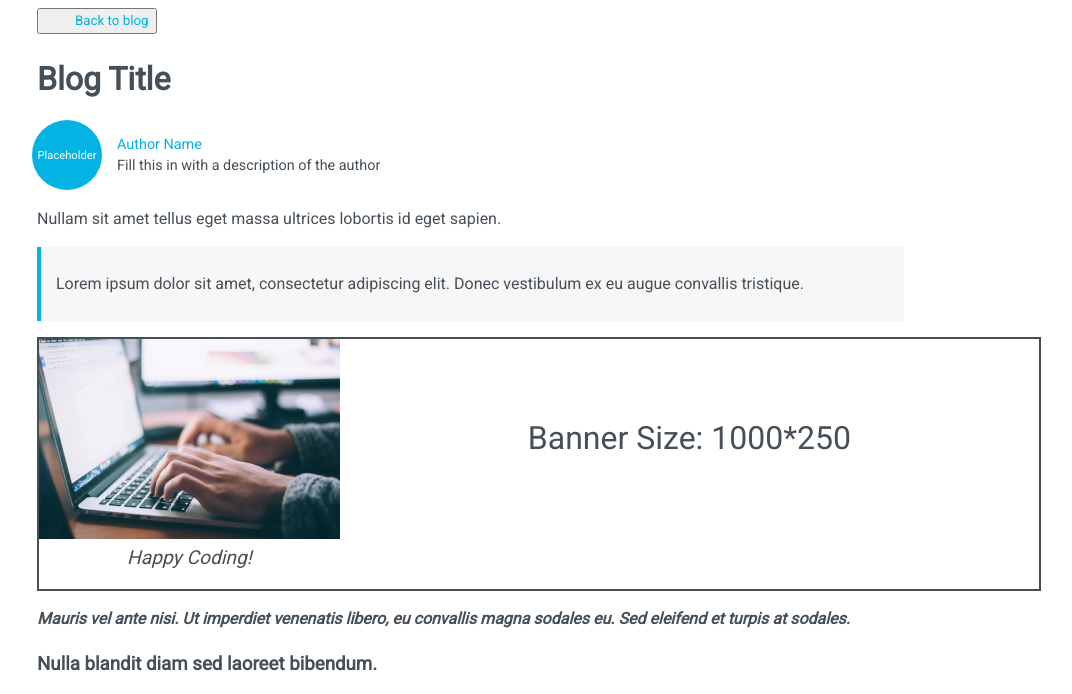
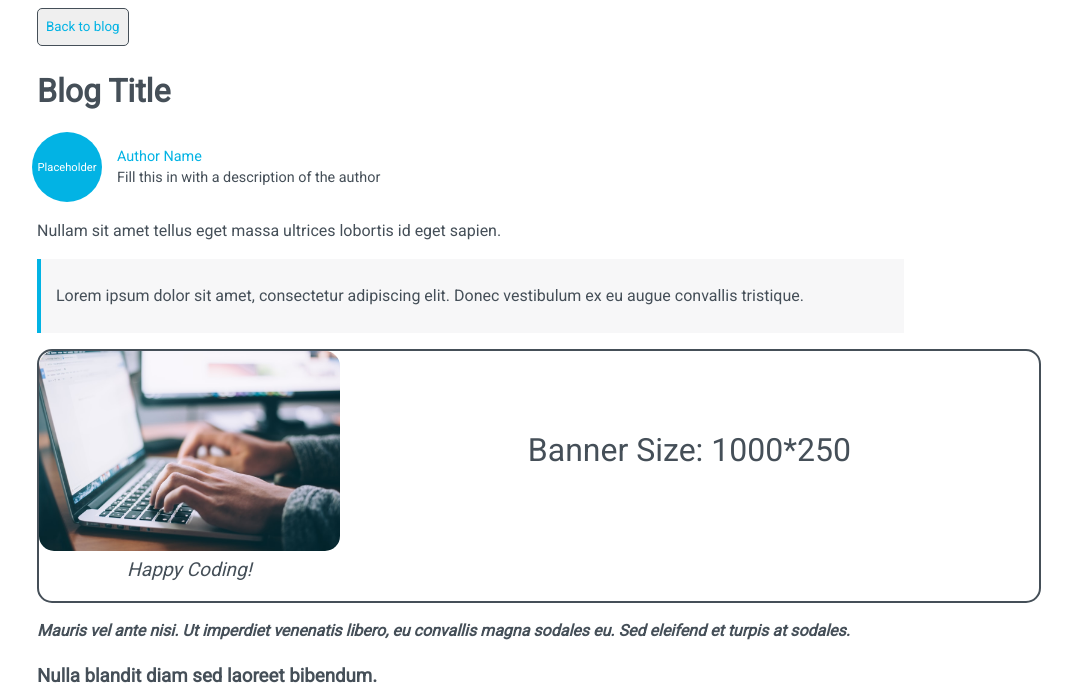
Before and after one commit to hokkichan/udacity-front-end-nanodegree, a plain HTML site: page personal-blog/blog.html in a window 1280 px wide. Shown: the top 694 px of the page, without its empty margins (53-1125 px from the left). Drawn offline with Linux system fonts and the light colour scheme.

Commit message:
Update blog.css
Type: style

```diff
--- a/personal-blog/css/blog.css
+++ b/personal-blog/css/blog.css
@@ -3,6 +3,16 @@
   color: #454F58;
   line-height: 1.5;
   margin-left: 30px;
+}
+
+a {
+  margin: 0px;
+}
+
+button {
+  padding: 8px;
+  border: 1px solid #454F58;;
+  border-radius: 5px;
 }
 
 #back-to-blog {
@@ -69,6 +79,7 @@
   grid-column-gap: 0px;
   grid-row-gap: 0px;
   border: 2px solid #454F58;
+  border-radius: 15px;
 }
 
 #banner-text {
@@ -83,6 +94,7 @@
   margin-left: 0px;
   height: 200px;
   grid-area: grid-image;
+  border-radius: 15px;
 }
 
 #img-text {
```
